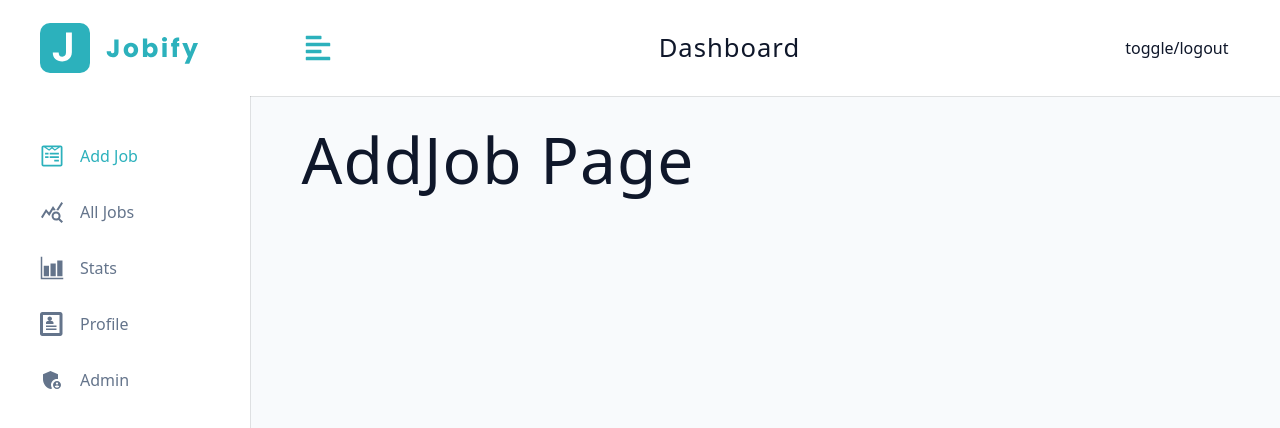
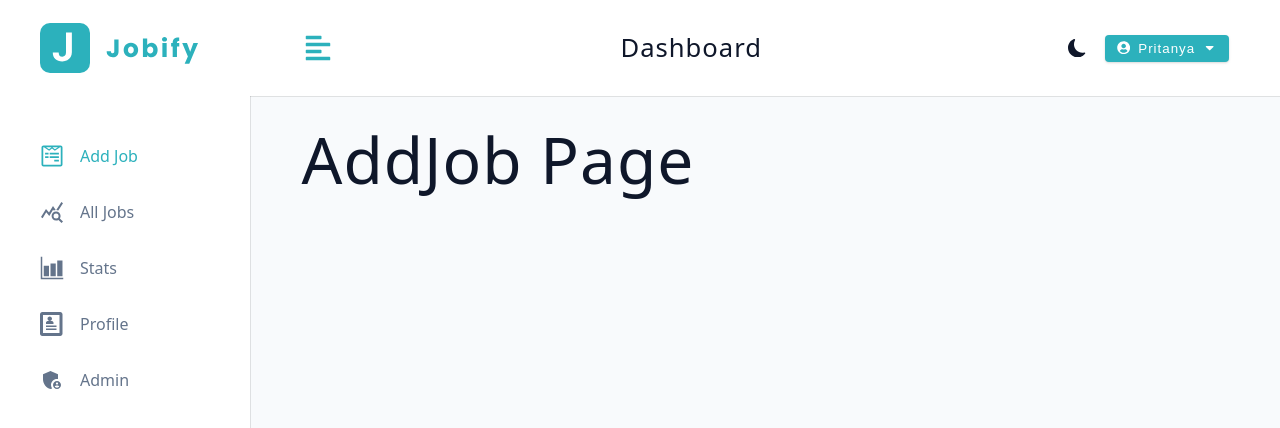
Before and after one commit to pritanyamm/MERN-jobify, a React (Vite) app: page /dashboard in a window 1280 px wide. Shown: the top 428 px of the page. Built offline with nearby package versions, Linux system fonts and the light colour scheme.

Commit message:
dashboard page

```diff
--- a/src/App.jsx
+++ b/src/App.jsx
@@ -13,6 +13,20 @@
   Profile,
   Admin,
 } from './pages'
+
+export const checkDefaultTheme = () => {
+  const isDarkTheme = localStorage.getItem('darkTheme') === 'true';
+
+  document.body.classList.toggle('dark-theme', isDarkTheme);
+
+  return isDarkTheme;
+};
+
+checkDefaultTheme();
+
+
+
+
 const router = createBrowserRouter([
   {
     path: '/',
--- /dev/null
+++ b/src/components/LogoutContainer.jsx
@@ -0,0 +1,34 @@
+import { FaUserCircle, FaCaretDown } from 'react-icons/fa';
+import Wrapper from '../assets/wrappers/LogoutContainer';
+import { useState } from 'react';
+import { useDashboardContext } from '../pages/DashboardLayout';
+
+const LogoutContainer = () => {
+  const [showLogout, setShowLogout] = useState(false);
+  const { user, logoutUser } = useDashboardContext();
+
+  return (
+    <Wrapper>
+      <button
+        type='button'
+        className='btn logout-btn'
+        onClick={() => setShowLogout(!showLogout)}
+      >
+        {user.avatar ? (
+          <img src={user.avatar} alt='avatar' className='img' />
+        ) : (
+          <FaUserCircle />
+        )}
+
+        {user?.name}
+        <FaCaretDown />
+      </button>
+      <div className={showLogout ? 'dropdown show-dropdown' : 'dropdown'}>
+        <button type='button' className='dropdown-btn' onClick={logoutUser}>
+          logout
+        </button>
+      </div>
+    </Wrapper>
+  );
+};
+export default LogoutContainer;
--- a/src/components/NavLinks.jsx
+++ b/src/components/NavLinks.jsx
@@ -14,7 +14,7 @@
           <NavLink
             to={path}
             key={text}
-            onClick={isBigSidebar ? null : toggleSidebar}
+            onClick={isBigSidebar ? null :  toggleSidebar}
             className='nav-link'
             end
           >
--- a/src/components/Navbar.jsx
+++ b/src/components/Navbar.jsx
@@ -3,6 +3,8 @@
 import { FaAlignLeft } from 'react-icons/fa';
 import Logo from './logo';
 import { useDashboardContext } from '../pages/DashboardLayout';
+import LogoutContainer from './LogoutContainer';
+import ThemeToggle from './ThemeToggle';
 
 const Navbar = () => {
   const { toggleSidebar } = useDashboardContext();
@@ -25,7 +27,8 @@
         </div>
 
         <div className="btn-container">
-          toggle/logout
+          <ThemeToggle />
+          <LogoutContainer />
         </div>
 
       </div>
--- /dev/null
+++ b/src/components/ThemeToggle.jsx
@@ -0,0 +1,18 @@
+import { BsFillSunFill, BsFillMoonFill } from 'react-icons/bs';
+import Wrapper from '../assets/wrappers/ThemeToggle';
+import { useDashboardContext } from '../pages/DashboardLayout';
+
+const ThemeToggle = () => {
+  const { isDarkTheme, toggleDarkTheme } = useDashboardContext();
+  return (
+    <Wrapper onClick={toggleDarkTheme}>
+      {isDarkTheme ? (
+        <BsFillSunFill className='toggle-icon' />
+      ) : (
+        <BsFillMoonFill className='toggle-icon' />
+      )}
+    </Wrapper>
+  );
+};
+
+export default ThemeToggle;
--- a/src/pages/DashboardLayout.jsx
+++ b/src/pages/DashboardLayout.jsx
@@ -3,18 +3,23 @@
 import Wrapper from '../assets/wrappers/Dashboard';
 import { BigSidebar, SmallSidebar } from '../components';
 import Navbar from '../components/Navbar';
+import { checkDefaultTheme } from '../App';
+
+const DashboardContext = createContext();
 
 
-const DashboardContext = createContext()
-
-const DashboardLayout = () => {
+const DashboardLayout = ({isDarkThemeEnabled}) => {
   // temp
   const user = {name: 'Pritanya'}
   const [showSidebar,setShowSidebar] = useState(false);
-  const [isDarkTheme,setisDarkTheme] = useState(false);
+  const [isDarkTheme,setisDarkTheme] = useState(isDarkThemeEnabled);
 
   const toggleDarkTheme = () => {
-    console.log('toggle dark theme');
+    const newDarkTheme = !isDarkTheme;
+    setisDarkTheme(newDarkTheme)
+    document.body.classList.toggle('dark-theme', newDarkTheme);
+    localStorage.setItem('darkTheme', newDarkTheme);
+
   };
 
   const toggleSidebar = () => {
```
